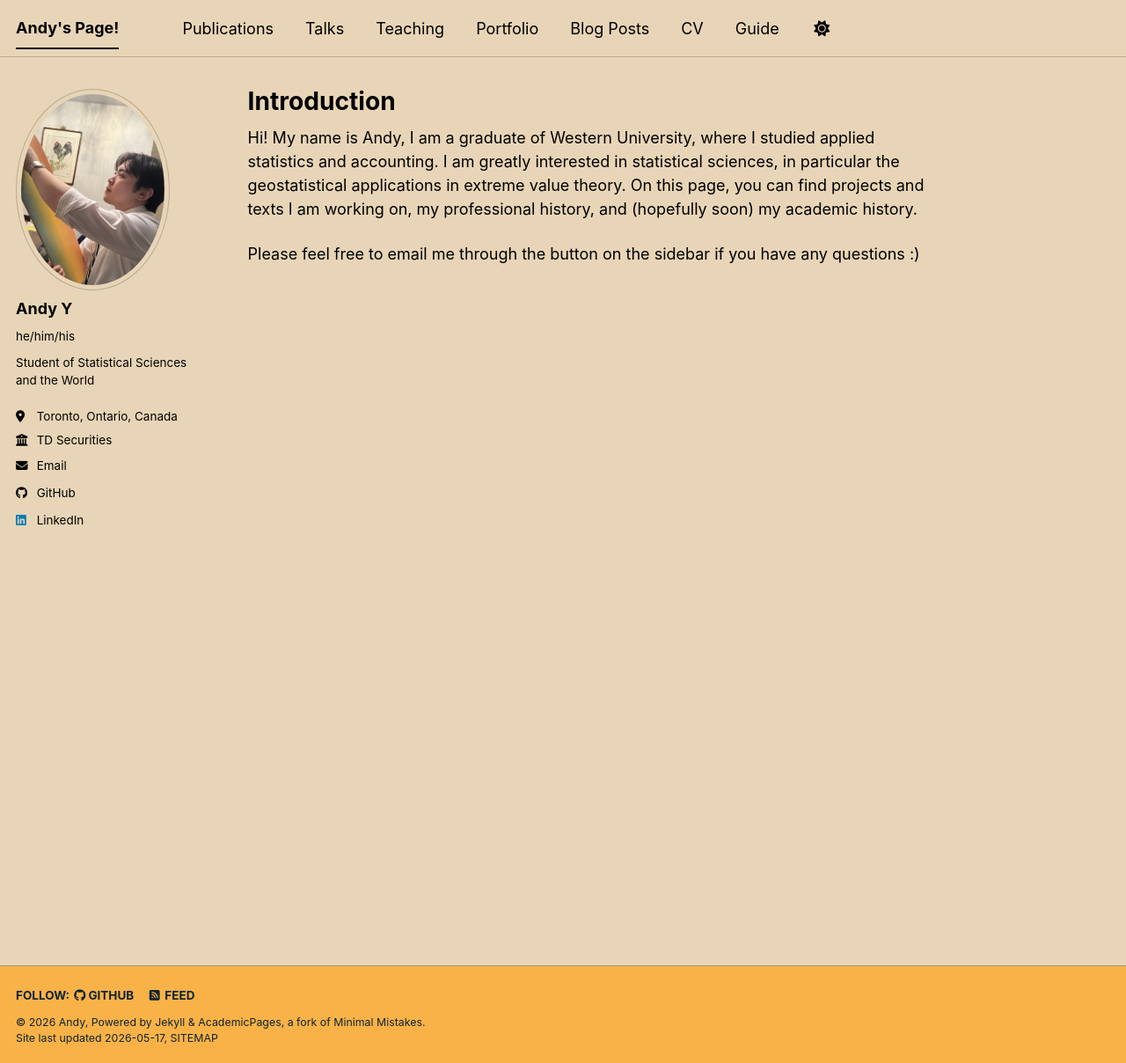
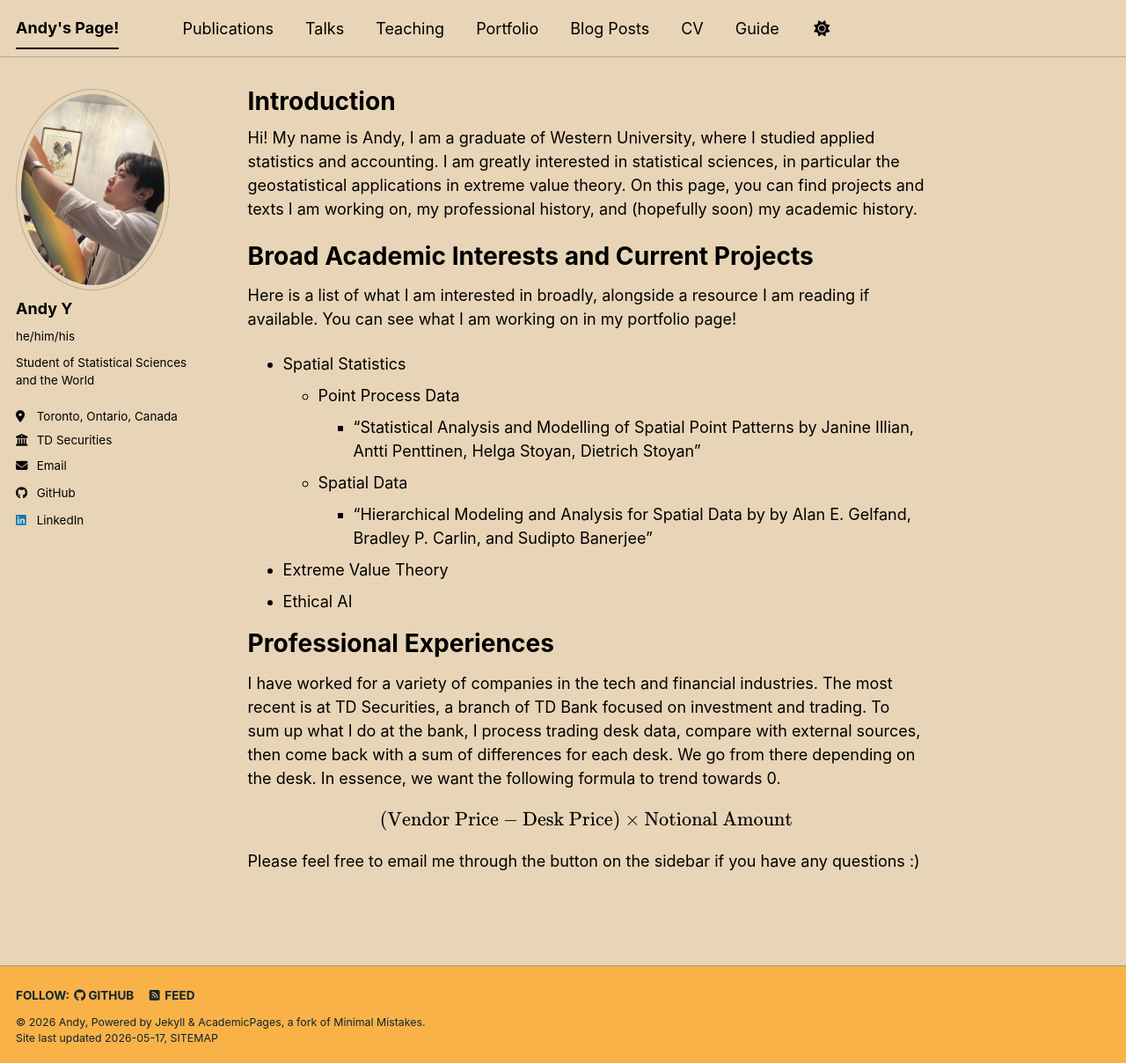
Before and after one commit to andytyuan2/andytyuan2.github.io, a Jekyll site: the page built from _pages/about.md, in a window 1280 px wide and 1208 px high. Shown: the whole window at 88% size. Built offline with Jekyll 4.4.1, drawn with Linux system fonts in a browser that asks for light colours; a script bundle is joined from its source files by our own code; library files that are not in the unit come from our copies.

Commit message:
Expand about page with academic and professional details
Added sections for academic interests and professional experiences.

```diff
--- a/_pages/about.md
+++ b/_pages/about.md
@@ -9,4 +9,22 @@ redirect_from:
 
 Hi! My name is Andy, I am a graduate of Western University, where I studied applied statistics and accounting. I am greatly interested in statistical sciences, in particular the geostatistical applications in extreme value theory. On this page, you can find projects and texts I am working on, my professional history, and (hopefully soon) my academic history.
 
+# Broad Academic Interests and Current Projects
+
+Here is a list of what I am interested in broadly, alongside a resource I am reading if available. You can see what I am working on in my portfolio page!
+
+- Spatial Statistics
+  - Point Process Data
+    - "Statistical Analysis and Modelling of Spatial Point Patterns by Janine Illian, Antti Penttinen, Helga Stoyan, Dietrich Stoyan"
+  - Spatial Data
+    - "Hierarchical Modeling and Analysis for Spatial Data by by Alan E. Gelfand, Bradley P. Carlin, and Sudipto Banerjee"
+- Extreme Value Theory
+- Ethical AI
+
+# Professional Experiences
+
+I have worked for a variety of companies in the tech and financial industries. The most recent is at TD Securities, a branch of TD Bank focused on investment and trading. To sum up what I do at the bank, I process trading desk data, compare with external sources, then come back with a sum of differences for each desk. We go from there depending on the desk. In essence, we want the following formula to trend towards 0.
+
+$$(\text{Vendor Price} - \text{Desk Price}) \times \text{Notional Amount}$$
+
 Please feel free to email me through the button on the sidebar if you have any questions :)
```
